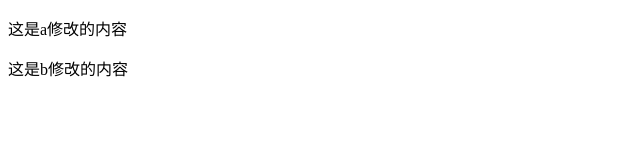
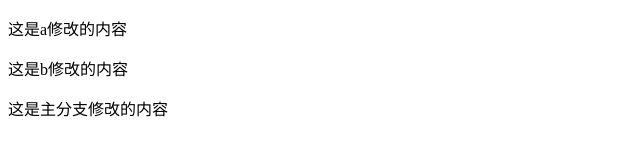
Before and after one commit to myra-homepage/myra6, a plain HTML site: page index.html in a window 1280 px wide. Shown: the whole page, without its empty margins (0-640 px from the left). Drawn offline with Linux system fonts and the light colour scheme.

Commit message:
这是主分支修改的内容

```diff
--- a/index.html
+++ b/index.html
@@ -12,6 +12,7 @@
 <body>
     <p>这是a修改的内容</p>
     <p>这是b修改的内容</p>
+    <p>这是主分支修改的内容</p>
 </body>
 
 </html>
```
